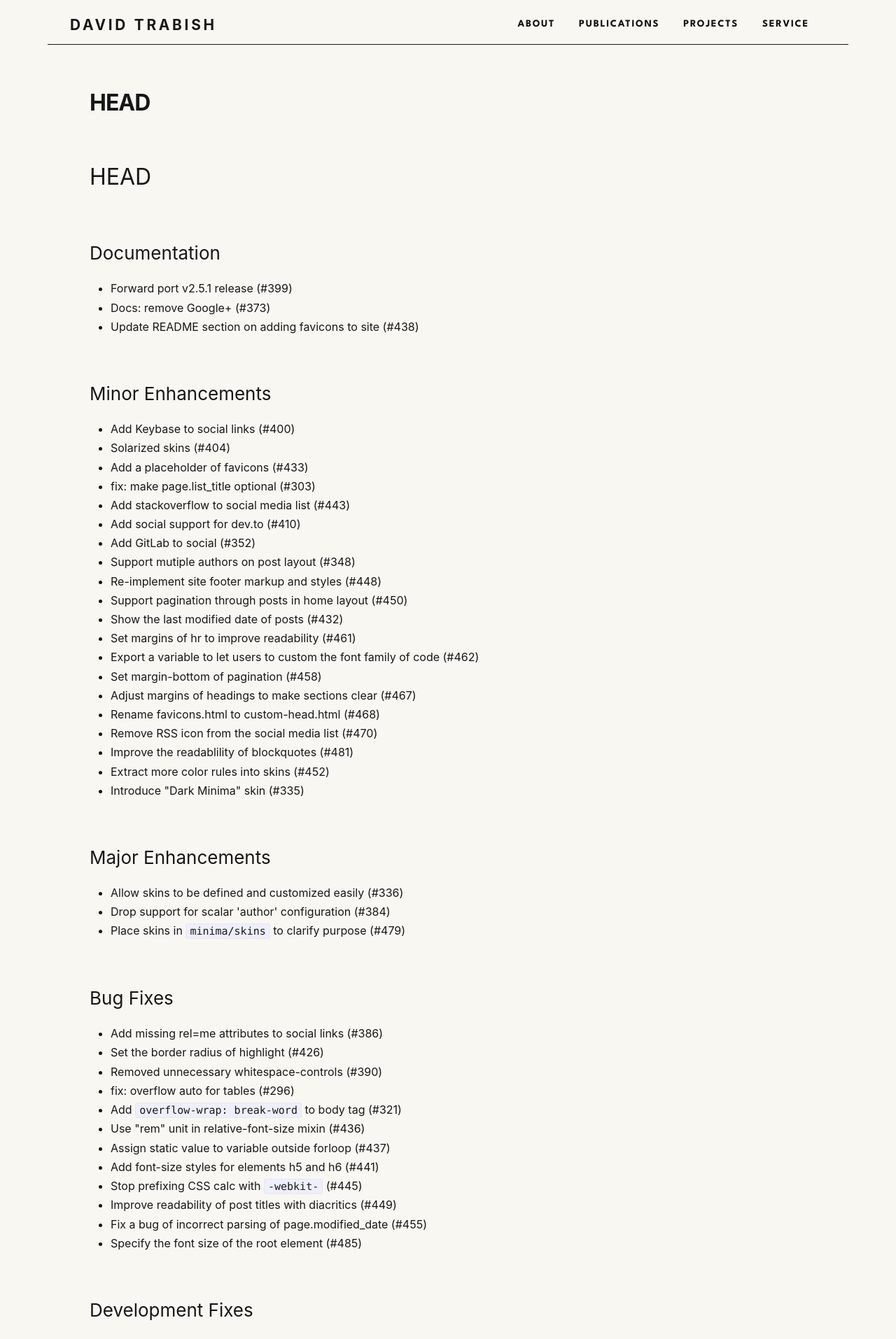
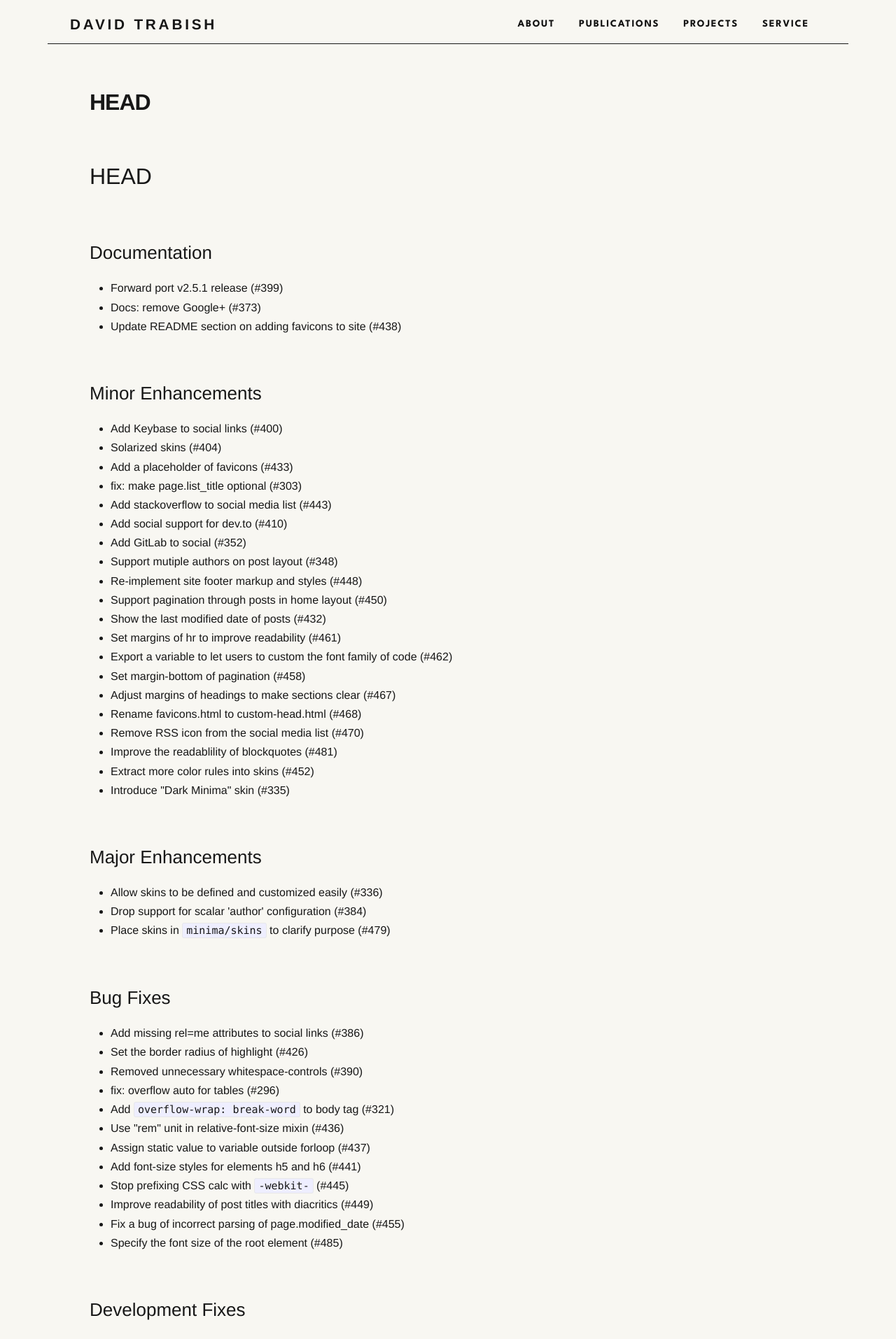
Before and after one commit to davidtr1037/davidtr1037.github.io, a Jekyll site: the page built from History.markdown, in a window 1280 px wide. Shown: the top 1914 px of the page at 70% size. Built offline with Jekyll 4.4.1, drawn with Linux system fonts in a browser that asks for light colours; our own code applies the rules of GitHub Pages for plain Markdown files.

Commit message:
updating

```diff
--- a/_sass/minima/custom-styles.scss
+++ b/_sass/minima/custom-styles.scss
@@ -5,7 +5,7 @@ $red: #bd1f19;
 $rule: #c7c7c1;
 
 html { scroll-behavior: smooth; }
-body { background: $paper; color: $ink; }
+body { background: $paper; color: $ink; font-family: "Helvetica Neue", Helvetica, Arial, sans-serif; }
 a, a:visited { color: $ink; }
 a:hover { color: $red; text-decoration: none; }
 
```
